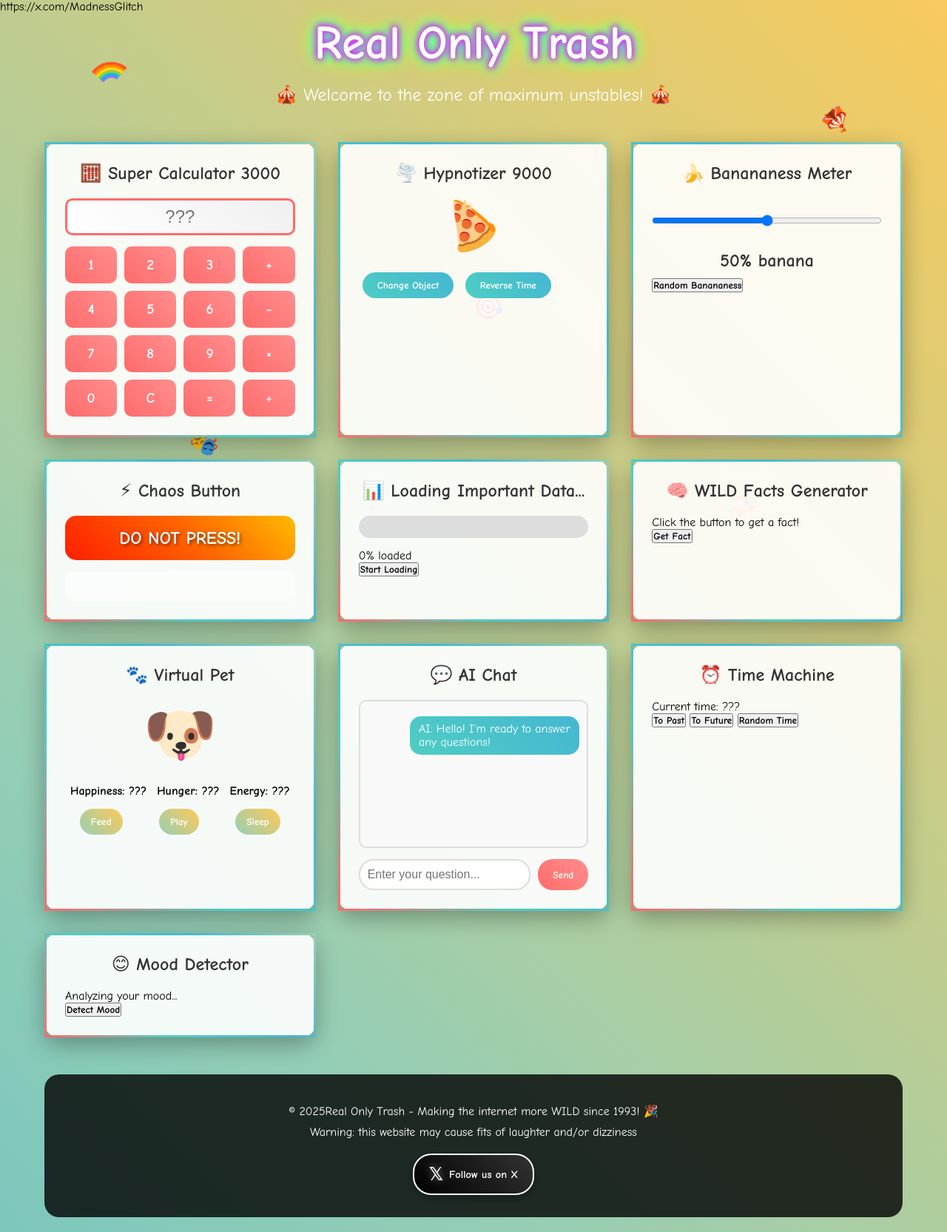
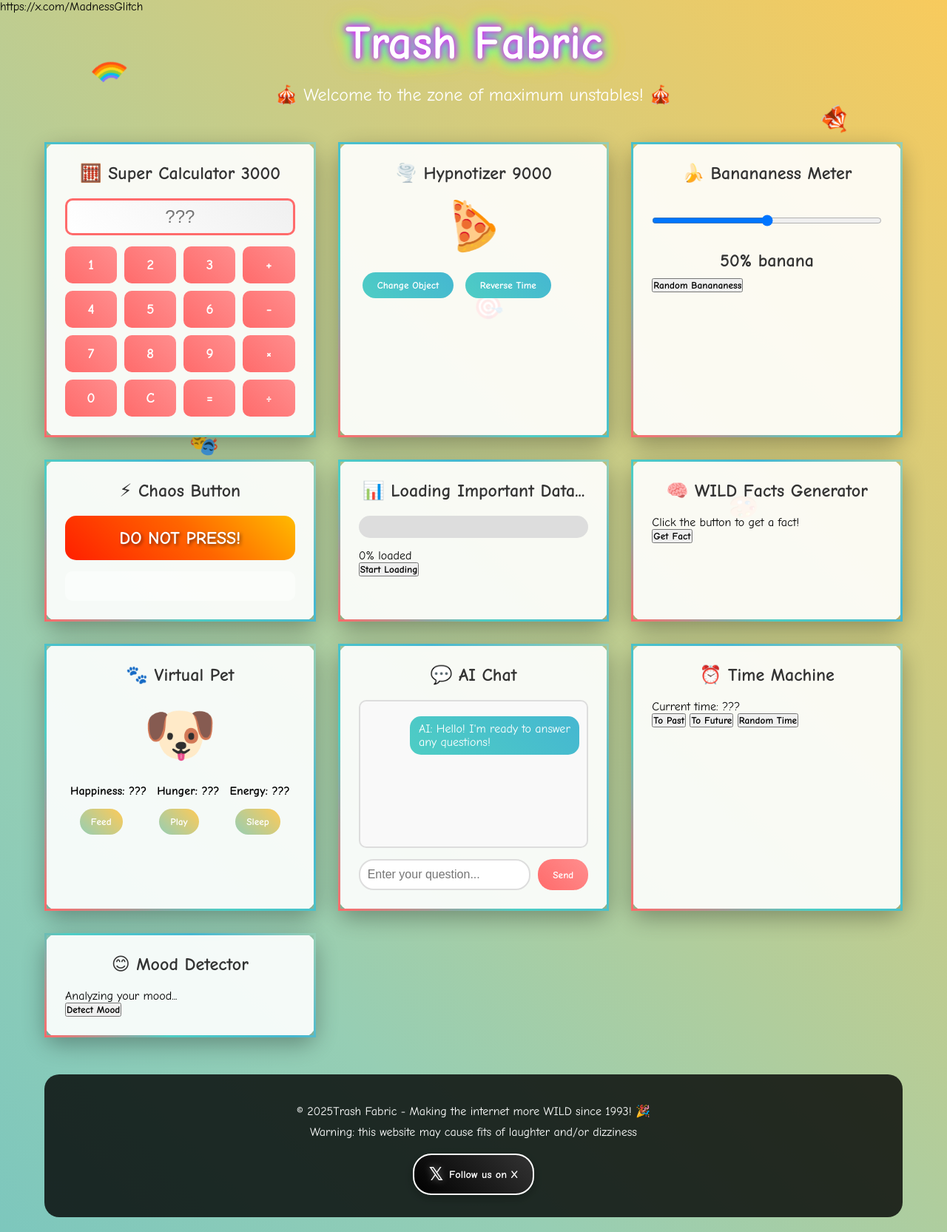
Before and after one commit to alexvladimirovich888/useless-zone, a plain HTML site: page index.html in a window 1280 px wide. Shown: the whole page at 74% size. Drawn offline with Linux system fonts and the light colour scheme.

Commit message:
Update index.html

```diff
--- a/index.html
+++ b/index.html
@@ -3,7 +3,7 @@
 <head>
     <meta charset="UTF-8">
     <meta name="viewport" content="width=device-width, initial-scale=1.0">
-    <title>🌈Real Only Trash - Maximum Degenerate Utilitises  🌈</title>
+    <title>🌈Trash Fabric  - Maximum Degenerate Utilitises  🌈</title>
     <link rel="stylesheet" href="style.css">
     <link href="https://fonts.googleapis.com/css2?family=Comic+Neue:wght@300;400;700&display=swap" rel="stylesheet">
 </head>
@@ -11,7 +11,7 @@
     <div class="container">
         <!-- Glitchy header -->
         <header class="glitch-header">
-            <h1 class="glitch-text" data-text="Real Only Trash">Real Only Trash</h1>
+            <h1 class="glitch-text" data-text="Trash Fabric ">Trash Fabric </h1>
             <p class="subtitle">🎪 Welcome to the zone of maximum unstables! 🎪</p>
         </header>
 
@@ -145,7 +145,7 @@
 
         <!-- Footer -->
         <footer class="footer">
-            <p>© 2025Real Only Trash - Making the internet more WILD since 1993! 🎉</p>
+            <p>© 2025Trash Fabric  - Making the internet more WILD since 1993! 🎉</p>
             <p>Warning: this website may cause fits of laughter and/or dizziness</p>
             <div class="social-links">
                 <a href="https://x.com/useful_utility" target="_blank" class="x-button">
```
